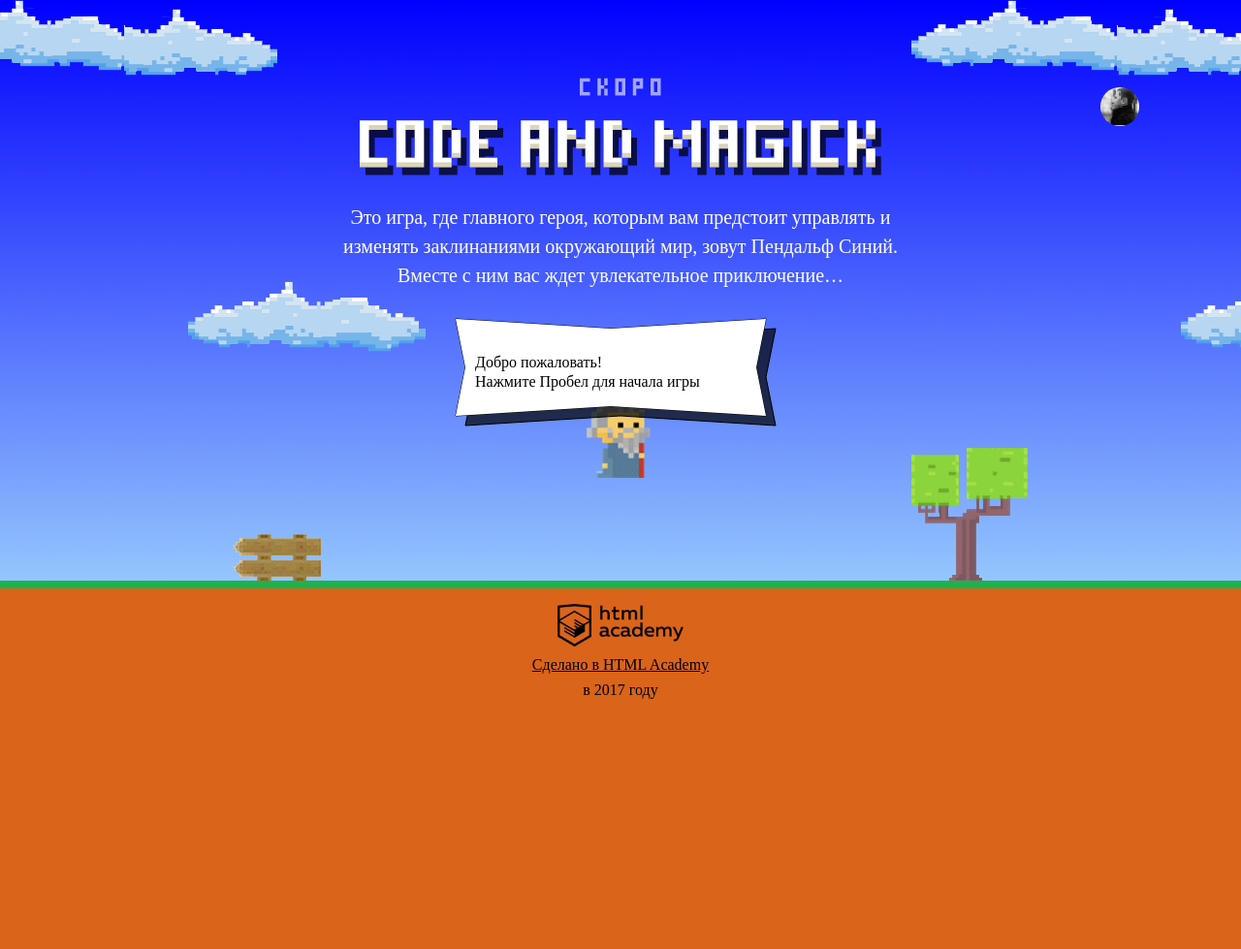
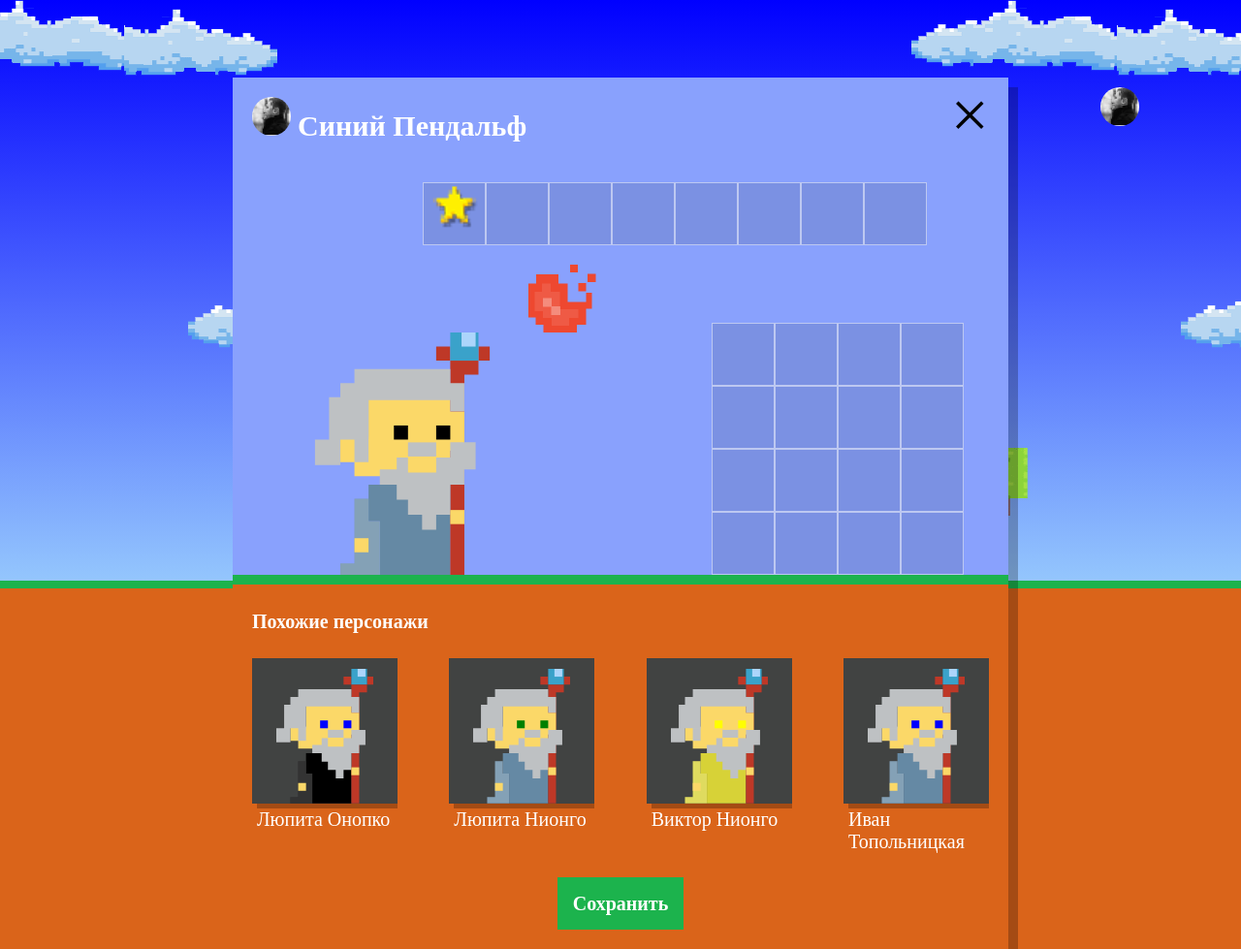
Before and after one commit to sushanek/52647-code-and-magick-19, a website: page index.html in a window 1280 px wide. Shown: the whole page at 97% size. Before the commit the page ends 800 px from the top, so only its background shows below. Drawn offline with Linux system fonts and the light colour scheme; a web font is replaced by a local one.

Commit message:
Задание 5

```diff
--- a/index.html
+++ b/index.html
@@ -201,6 +201,7 @@
     return height / 3;
   }
 </script>
+<script src="js/setup.js"></script>
 <script src="js/stat.js"></script>
 <script src="js/game.js"></script>
 
--- /dev/null
+++ b/js/setup.js
@@ -0,0 +1,49 @@
+'use strict';
+var FIRST_NAME = ['Иван', 'Хуан Себастьян', 'Мария', 'Кристоф', 'Виктор', 'Юлия', 'Люпита', 'Вашингтон'];
+var SECOND_NAME = ['да Марья', 'Верон', 'Мирабелла', 'Вальц', 'Онопко', 'Топольницкая', 'Нионго', 'Ирвинг'];
+var COAT_COLOR = ['rgb(101, 137, 164)', 'rgb(241, 43, 107)', 'rgb(146, 100, 161)', 'rgb(56, 159, 117)', 'rgb(215, 210, 55)', 'rgb(0, 0, 0)'];
+var EYES_COLOR = ['black', 'red', 'blue', 'yellow', 'green'];
+
+var userDialog = document.querySelector('.setup');
+userDialog.classList.remove('hidden');
+
+var similarListElement = document.querySelector('.setup-similar-list');
+
+var similarWizardTemplate = document.querySelector('#similar-wizard-template')
+    .content
+    .querySelector('.setup-similar-item');
+
+// Генерация имени мага
+var randomName = function (name, surname) {
+  var firstName = name[Math.floor((Math.random() * name.length))];
+  var secondName = surname[Math.floor((Math.random() * surname.length))];
+  return (firstName + ' ' + secondName);
+};
+
+// Заполняем масив данных для магов
+var wizardsSum = 4;
+var wizards = [];
+for (var i = 0; i < wizardsSum; i++) {
+  wizards.push({
+    'name': randomName(FIRST_NAME, SECOND_NAME),
+    'coatColor': COAT_COLOR[Math.floor(Math.random() * COAT_COLOR.length)],
+    'eyesColor': EYES_COLOR[Math.floor(Math.random() * EYES_COLOR.length)]
+  });
+}
+
+// Генерация кода для отрисовки магов
+var renderWizard = function (wizard) {
+  var wizardElement = similarWizardTemplate.cloneNode(true);
+  wizardElement.querySelector('.setup-similar-label').textContent = wizard.name;
+  wizardElement.querySelector('.wizard-coat').style.fill = wizard.coatColor;
+  wizardElement.querySelector('.wizard-eyes').style.fill = wizard.eyesColor;
+  return wizardElement;
+};
+
+var fragment = document.createDocumentFragment();
+for (i = 0; i < wizards.length; i++) {
+  fragment.appendChild(renderWizard(wizards[i]));
+}
+similarListElement.appendChild(fragment);
+
+userDialog.querySelector('.setup-similar').classList.remove('hidden');
```
